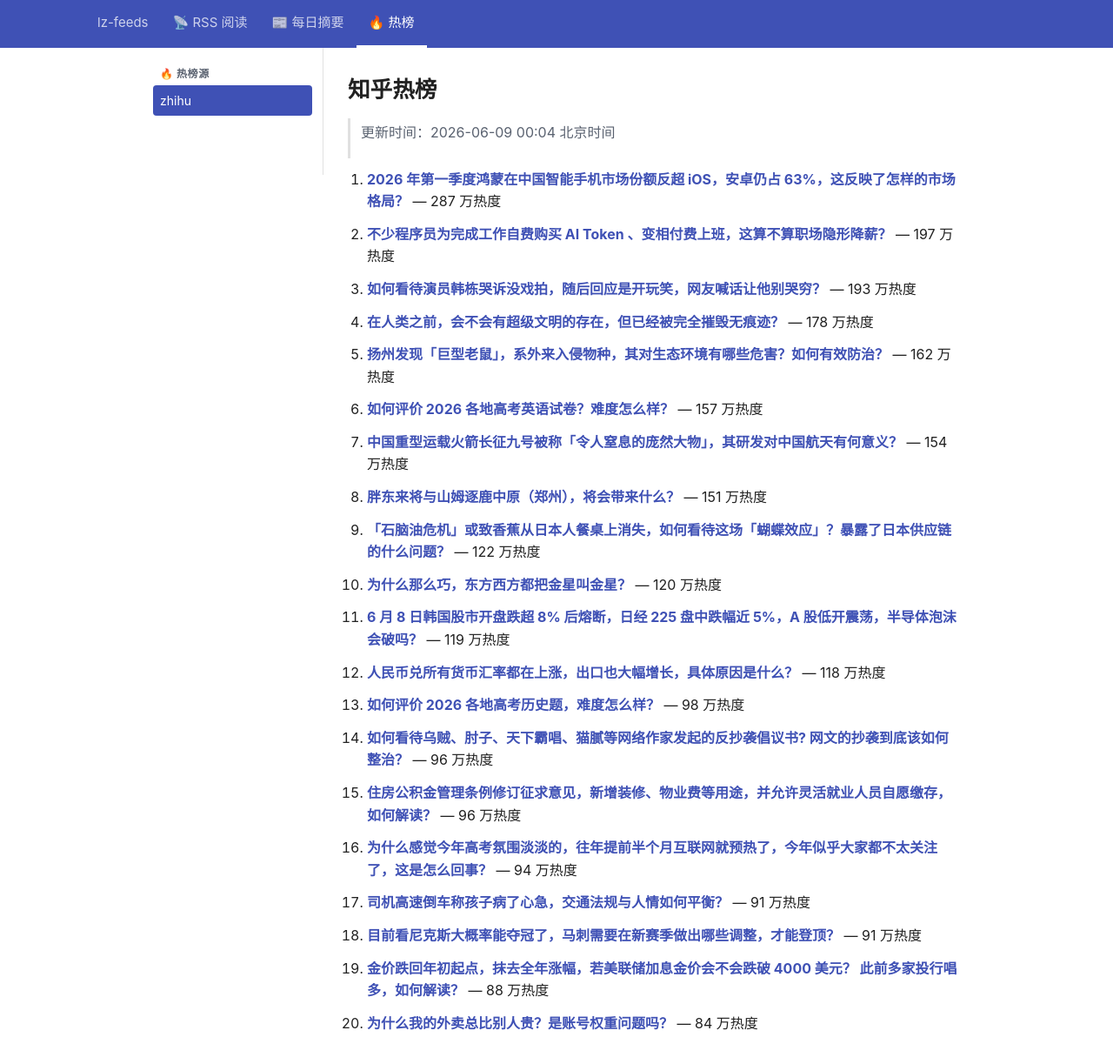
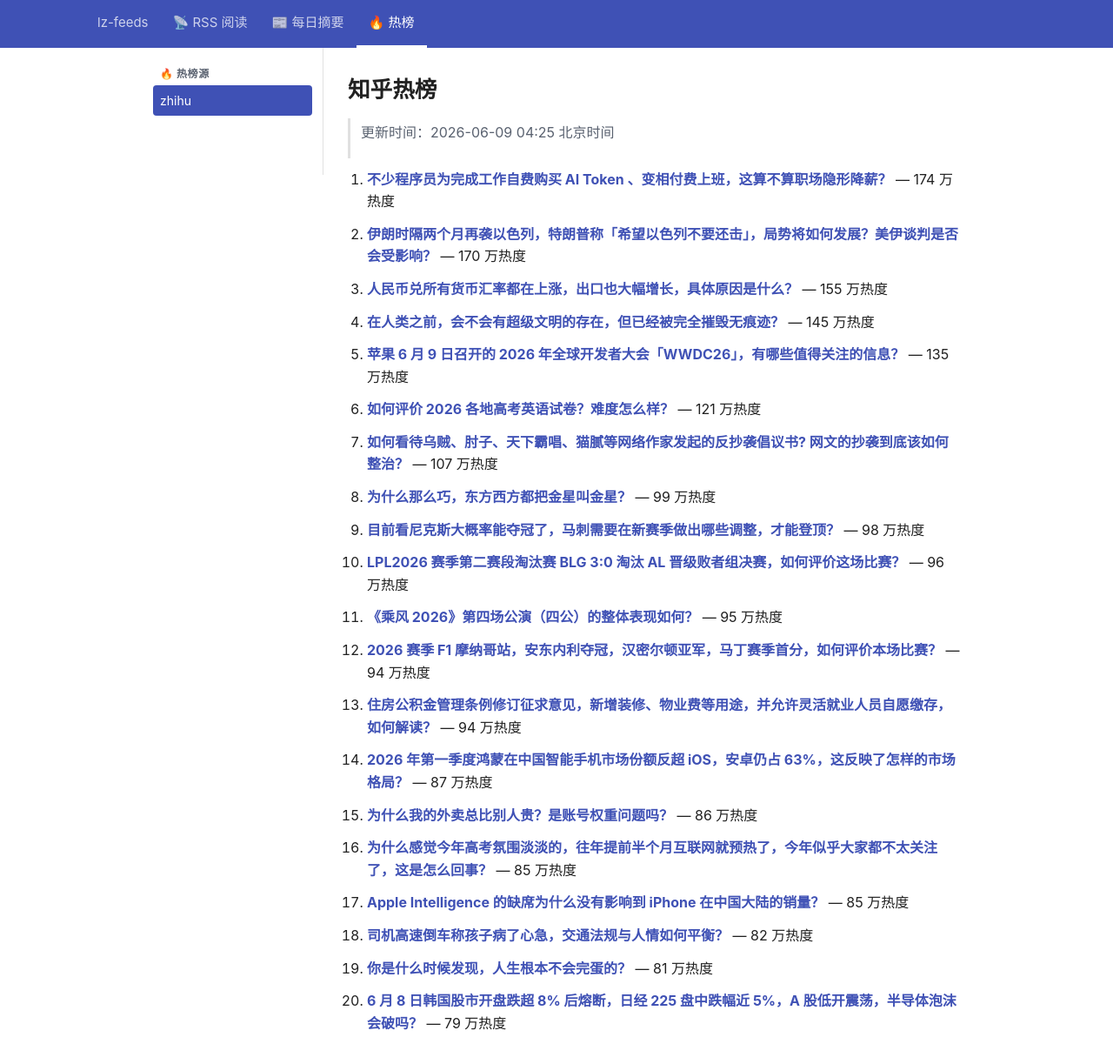
Before and after one commit to lizhang0101/lz-feeds, a Jekyll site: the page built from _hotlist/zhihu.md, in a window 1280 px wide and 1253 px high. Shown: the top 1223 px of the window at 87% size. Built offline with Jekyll 4.4.1, drawn with Linux system fonts in a browser that asks for light colours.

Commit message:
hotlist: 2026-06-08T20:25Z

```diff
--- a/_hotlist/zhihu.md
+++ b/_hotlist/zhihu.md
@@ -1,48 +1,48 @@
 ---
-updated: 2026-06-09 00:04 北京时间
+updated: 2026-06-09 04:25 北京时间
 count: 20
 ---
 
 # 知乎热榜
 
-> 更新时间：2026-06-09 00:04 北京时间
+> 更新时间：2026-06-09 04:25 北京时间
 
-1. **[2026 年第一季度鸿蒙在中国智能手机市场份额反超 iOS，安卓仍占 63%，这反映了怎样的市场格局？](https://www.zhihu.com/question/2044003133102232324)** — 287 万热度
+1. **[不少程序员为完成工作自费购买 AI Token 、变相付费上班，这算不算职场隐形降薪？](https://www.zhihu.com/question/2047267736485631665)** — 174 万热度
 
-2. **[不少程序员为完成工作自费购买 AI Token 、变相付费上班，这算不算职场隐形降薪？](https://www.zhihu.com/question/2047267736485631665)** — 197 万热度
+2. **[伊朗时隔两个月再袭以色列，特朗普称「希望以色列不要还击」，局势将如何发展？美伊谈判是否会受影响？](https://www.zhihu.com/question/2047287128892224880)** — 170 万热度
 
-3. **[如何看待演员韩栋哭诉没戏拍，随后回应是开玩笑，网友喊话让他别哭穷？](https://www.zhihu.com/question/2046060626775118765)** — 193 万热度
+3. **[人民币兑所有货币汇率都在上涨，出口也大幅增长，具体原因是什么？](https://www.zhihu.com/question/2046773452716217677)** — 155 万热度
 
-4. **[在人类之前，会不会有超级文明的存在，但已经被完全摧毁无痕迹？](https://www.zhihu.com/question/46444247)** — 178 万热度
+4. **[在人类之前，会不会有超级文明的存在，但已经被完全摧毁无痕迹？](https://www.zhihu.com/question/46444247)** — 145 万热度
 
-5. **[扬州发现「巨型老鼠」，系外来入侵物种，其对生态环境有哪些危害？如何有效防治？](https://www.zhihu.com/question/2046615153622398823)** — 162 万热度
+5. **[苹果 6 月 9 日召开的 2026 年全球开发者大会「WWDC26」，有哪些值得关注的信息？](https://www.zhihu.com/question/2047342757354501238)** — 135 万热度
 
-6. **[如何评价 2026 各地高考英语试卷？难度怎么样？](https://www.zhihu.com/question/2047355785714348943)** — 157 万热度
+6. **[如何评价 2026 各地高考英语试卷？难度怎么样？](https://www.zhihu.com/question/2047355785714348943)** — 121 万热度
 
-7. **[中国重型运载火箭长征九号被称「令人窒息的庞然大物」，其研发对中国航天有何意义？](https://www.zhihu.com/question/2047030721127224279)** — 154 万热度
+7. **[如何看待乌贼、肘子、天下霸唱、猫腻等网络作家发起的反抄袭倡议书? 网文的抄袭到底该如何整治？](https://www.zhihu.com/question/2047333025197904792)** — 107 万热度
 
-8. **[胖东来将与山姆逐鹿中原（郑州），将会带来什么？](https://www.zhihu.com/question/2045062742495712063)** — 151 万热度
+8. **[为什么那么巧，东方西方都把金星叫金星？](https://www.zhihu.com/question/2046056404985844389)** — 99 万热度
 
-9. **[「石脑油危机」或致香蕉从日本人餐桌上消失，如何看待这场「蝴蝶效应」？暴露了日本供应链的什么问题？](https://www.zhihu.com/question/2046989382947529171)** — 122 万热度
+9. **[目前看尼克斯大概率能夺冠了，马刺需要在新赛季做出哪些调整，才能登顶？](https://www.zhihu.com/question/2047001837572830569)** — 98 万热度
 
-10. **[为什么那么巧，东方西方都把金星叫金星？](https://www.zhihu.com/question/2046056404985844389)** — 120 万热度
+10. **[LPL2026 赛季第二赛段淘汰赛 BLG 3:0 淘汰 AL 晋级败者组决赛，如何评价这场比赛？](https://www.zhihu.com/question/2047349350607610662)** — 96 万热度
 
-11. **[6 月 8 日韩国股市开盘跌超 8% 后熔断，日经 225 盘中跌幅近 5%，A 股低开震荡，半导体泡沫会破吗？](https://www.zhihu.com/question/2047250872799908693)** — 119 万热度
+11. **[《乘风 2026》第四场公演（四公）的整体表现如何？](https://www.zhihu.com/question/2046354675742643008)** — 95 万热度
 
-12. **[人民币兑所有货币汇率都在上涨，出口也大幅增长，具体原因是什么？](https://www.zhihu.com/question/2046773452716217677)** — 118 万热度
+12. **[2026 赛季 F1 摩纳哥站，安东内利夺冠，汉密尔顿亚军，马丁赛季首分，如何评价本场比赛？](https://www.zhihu.com/question/2047208104203400484)** — 94 万热度
 
-13. **[如何评价 2026 各地高考历史题，难度怎么样？](https://www.zhihu.com/question/2047254423580012881)** — 98 万热度
+13. **[住房公积金管理条例修订征求意见，新增装修、物业费等用途，并允许灵活就业人员自愿缴存，如何解读？](https://www.zhihu.com/question/2046903500739700675)** — 94 万热度
 
-14. **[如何看待乌贼、肘子、天下霸唱、猫腻等网络作家发起的反抄袭倡议书? 网文的抄袭到底该如何整治？](https://www.zhihu.com/question/2047333025197904792)** — 96 万热度
+14. **[2026 年第一季度鸿蒙在中国智能手机市场份额反超 iOS，安卓仍占 63%，这反映了怎样的市场格局？](https://www.zhihu.com/question/2044003133102232324)** — 87 万热度
 
-15. **[住房公积金管理条例修订征求意见，新增装修、物业费等用途，并允许灵活就业人员自愿缴存，如何解读？](https://www.zhihu.com/question/2046903500739700675)** — 96 万热度
+15. **[为什么我的外卖总比别人贵？是账号权重问题吗？](https://www.zhihu.com/question/2046542489666990525)** — 86 万热度
 
-16. **[为什么感觉今年高考氛围淡淡的，往年提前半个月互联网就预热了，今年似乎大家都不太关注了，这是怎么回事？](https://www.zhihu.com/question/2046272383623881620)** — 94 万热度
+16. **[为什么感觉今年高考氛围淡淡的，往年提前半个月互联网就预热了，今年似乎大家都不太关注了，这是怎么回事？](https://www.zhihu.com/question/2046272383623881620)** — 85 万热度
 
-17. **[司机高速倒车称孩子病了心急，交通法规与人情如何平衡？](https://www.zhihu.com/question/2046846004071346926)** — 91 万热度
+17. **[Apple Intelligence 的缺席为什么没有影响到 iPhone 在中国大陆的销量？](https://www.zhihu.com/question/2047276644910552070)** — 85 万热度
 
-18. **[目前看尼克斯大概率能夺冠了，马刺需要在新赛季做出哪些调整，才能登顶？](https://www.zhihu.com/question/2047001837572830569)** — 91 万热度
+18. **[司机高速倒车称孩子病了心急，交通法规与人情如何平衡？](https://www.zhihu.com/question/2046846004071346926)** — 82 万热度
 
-19. **[金价跌回年初起点，抹去全年涨幅，若美联储加息金价会不会跌破 4000 美元？ 此前多家投行唱多，如何解读？](https://www.zhihu.com/question/2046542725336584487)** — 88 万热度
+19. **[你是什么时候发现，人生根本不会完蛋的？](https://www.zhihu.com/question/2047322812906301433)** — 81 万热度
 
-20. **[为什么我的外卖总比别人贵？是账号权重问题吗？](https://www.zhihu.com/question/2046542489666990525)** — 84 万热度
+20. **[6 月 8 日韩国股市开盘跌超 8% 后熔断，日经 225 盘中跌幅近 5%，A 股低开震荡，半导体泡沫会破吗？](https://www.zhihu.com/question/2047250872799908693)** — 79 万热度
```
